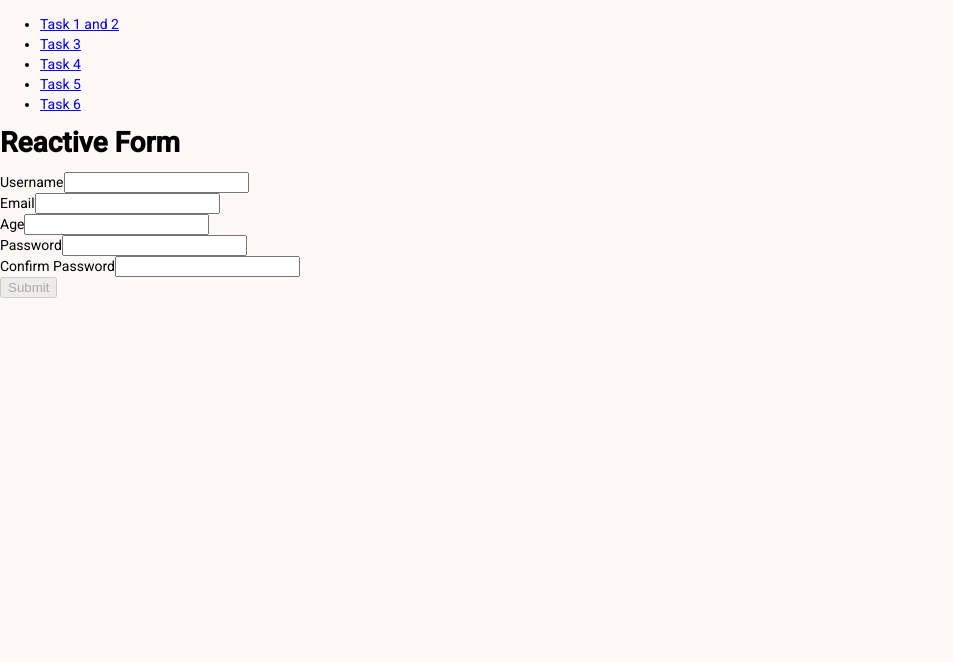
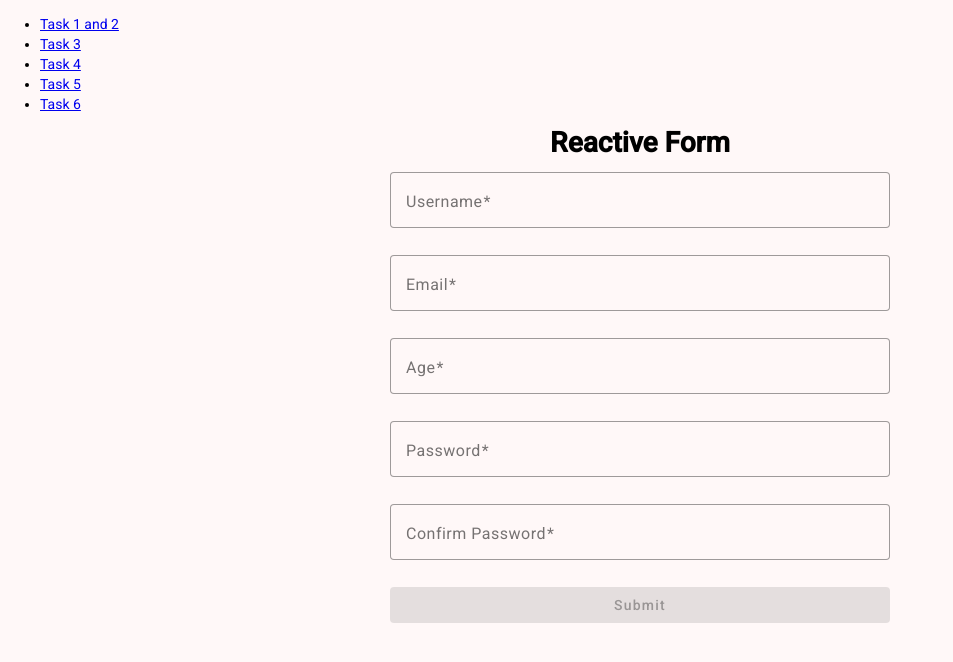
Before and after one commit to PIPetkova19/tasks-frontend, an Angular app in the folder hw3/app-counter-1/: page /registration-form in a window 1280 px wide. Shown: the top 662 px of the page, without its empty margins (0-953 px from the left). Built offline with nearby package versions, Linux system fonts and the light colour scheme.

Commit message:
Add style to task 4

```diff
--- a/hw3/app-counter-1/src/app/app-registration-form/app-registration-form.css
+++ b/hw3/app-counter-1/src/app/app-registration-form/app-registration-form.css
@@ -1,7 +1,28 @@
+h1{
+    text-align: center;
+}
+
 .text-danger{
     color:red;
 }
 
 .text-success{
     color:green;
+    text-align: center;
+    font-size: large;
 }
+
+.container {
+  max-width: 500px;
+  margin: auto;
+}
+
+.full-width {
+  width: 100%;
+}
+
+form {
+  display: flex;
+  flex-direction: column;
+  gap: 5px;
+}
--- a/hw3/app-counter-1/src/app/app-registration-form/app-registration-form.html
+++ b/hw3/app-counter-1/src/app/app-registration-form/app-registration-form.html
@@ -1,99 +1,92 @@
 <div class="container">
-    <h1 class="heading">Reactive Form</h1>
+    <h1>Reactive Form</h1>
+
     <form [formGroup]="userForm" (ngSubmit)="submitForm()">
 
-        <div class="form-group">
-            <label for="username">Username</label>
-            <input type="text" class="form-control" id="username" formControlName="username">
+        <mat-form-field appearance="outline" class="full-width">
+            <mat-label>Username</mat-label>
+            <input matInput formControlName="username">
+        </mat-form-field>
         @if (userForm.get('username')?.touched) {
-
         @if (userForm.get('username')?.errors?.['required']) {
-            <div class="text-danger">Username is required.</div>
+        <mat-error>Username is required.</mat-error>
+        }
+        @if (userForm.get('username')?.errors?.['minlength']) {
+        <mat-error>Minimum 3 characters.</mat-error>
+        }
+        @if (userForm.get('username')?.errors?.['maxlength']) {
+        <mat-error>Maximum 15 characters.</mat-error>
+        }
         }
 
-            @if (userForm.get('username')?.errors?.['minlength']) {
-            <div class="text-danger">Minimum 3 characters.</div>
+        <mat-form-field appearance="outline" class="full-width">
+            <mat-label>Email</mat-label>
+            <input matInput type="email" formControlName="email">
+        </mat-form-field>
+        @if (userForm.get('email')?.touched) {
+        @if (userForm.get('email')?.errors?.['required']) {
+        <mat-error>Email is required.</mat-error>
+        }
+        @if (userForm.get('email')?.errors?.['email']) {
+        <mat-error>Email should be valid format.</mat-error>
+        }
         }
 
-            @if (userForm.get('username')?.errors?.['maxlength']) {
-            <div class="text-danger">Maximum 15 characters.</div>
-            }
-
-            }
-        </div>
-
-        <div class="form-group">
-            <label for="email">Email</label>
-            <input type="email" class="form-control" id="email" formControlName="email">
-            @if (userForm.get('email')?.touched) {
-
-            @if (userForm.get('email')?.errors?.['required']) {
-            <div class="text-danger">Email is required.</div>
-            }
-
-            @if (userForm.get('email')?.errors?.['email']) {
-            <div class="text-danger">Email should be valid format.</div>
-            }
-
-            }
-        </div>
-
-        <div class="form-group">
-            <label for="age">Age</label>
-            <input type="number" class="form-control" id="age" formControlName="age">
+        <mat-form-field appearance="outline" class="full-width">
+            <mat-label>Age</mat-label>
+            <input matInput type="number" formControlName="age">
+        </mat-form-field>
         @if (userForm.get('age')?.touched) {
-
         @if (userForm.get('age')?.errors?.['required']) {
-            <div class="text-danger">Age is required.</div>
+        <mat-error>Age is required.</mat-error>
         }
         @if (
         userForm.get('age')?.errors?.['min'] ||
         userForm.get('age')?.errors?.['max']
         ) {
-            <div class="text-danger">
-                Age must be between 18 and 99.
-            </div>
+        <mat-error>Age must be between 18 and 99.</mat-error>
+        }
         }
 
-            }
-        </div>
-
-        <div class="form-group">
-            <label for="password">Password</label>
-            <input type="password" class="form-control" id="password" formControlName="password">
+        <mat-form-field appearance="outline" class="full-width">
+            <mat-label>Password</mat-label>
+            <input matInput type="password" formControlName="password">
+        </mat-form-field>
         @if (userForm.get('password')?.touched) {
         @if (userForm.get('password')?.errors?.['required']) {
-            <div class="text-danger">Password is required.</div>
+        <mat-error>Password is required.</mat-error>
         }
         @if (userForm.get('password')?.errors?.['minlength']) {
-            <div class="text-danger">Password must be atleast 8 chars.</div>
+        <mat-error>Password must be at least 8 chars.</mat-error>
         }
         }
-        </div>
 
-        <div class="form-group">
-            <label for="password">Confirm Password</label>
-            <input type="password" class="form-control" id="confirm-password" formControlName="confirmPassword">
+        <mat-form-field appearance="outline" class="full-width">
+            <mat-label>Confirm Password</mat-label>
+            <input matInput type="password" formControlName="confirmPassword">
+        </mat-form-field>
         @if (userForm.get('confirmPassword')?.touched) {
         @if (userForm.get('confirmPassword')?.errors?.['required']) {
-            <div class="text-danger">Password is required.</div>
+        <mat-error>Confirm password is required.</mat-error>
         }
         }
-        </div>
-
         @if (
         userForm.errors?.['mismatch'] &&
         !userForm.get('confirmPassword')?.errors?.['required']
         ) {
-        <div class="text-danger">
+        <mat-error>
             Passwords must match.
-        </div>
+        </mat-error>
         }
 
-        <button type="submit" [disabled]="userForm.invalid">Submit</button>
+        <button type="submit" [disabled]="userForm.invalid" matButton="elevated">
+            Submit
+        </button>
     </form>
 </div>
 
 @if (successMsg) {
-<p class="text-success">Welcome, {{ successMsg }}!</p>
+<p class="text-success">
+    Welcome, <strong>{{ successMsg }}</strong>!
+</p>
 }
```
Also changed, not shown: hw3/app-counter-1/src/app/app-registration-form/app-registration-form.ts (+6 -1 lines). Lines whose indentation alone changed are shown as unchanged.
